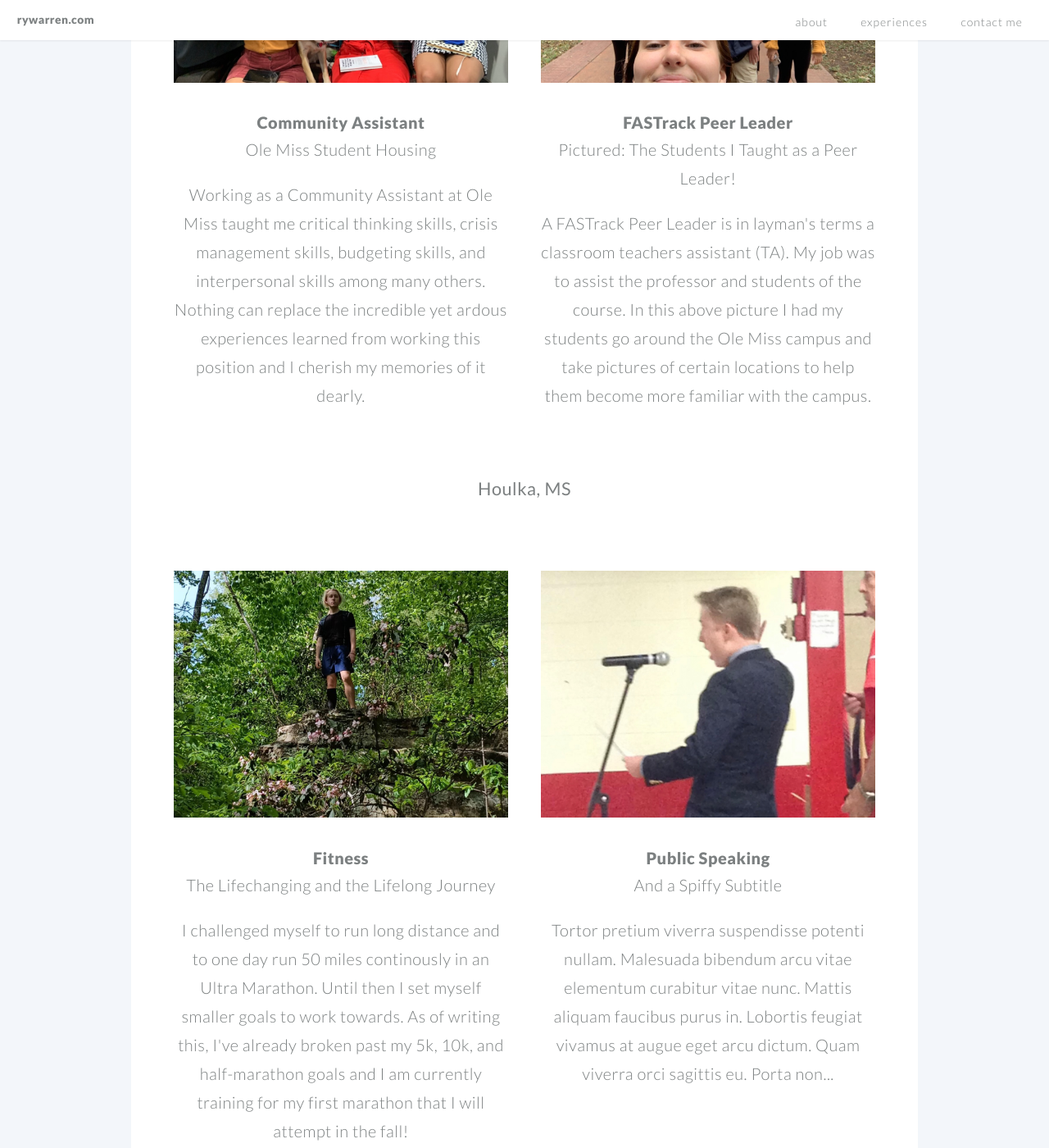
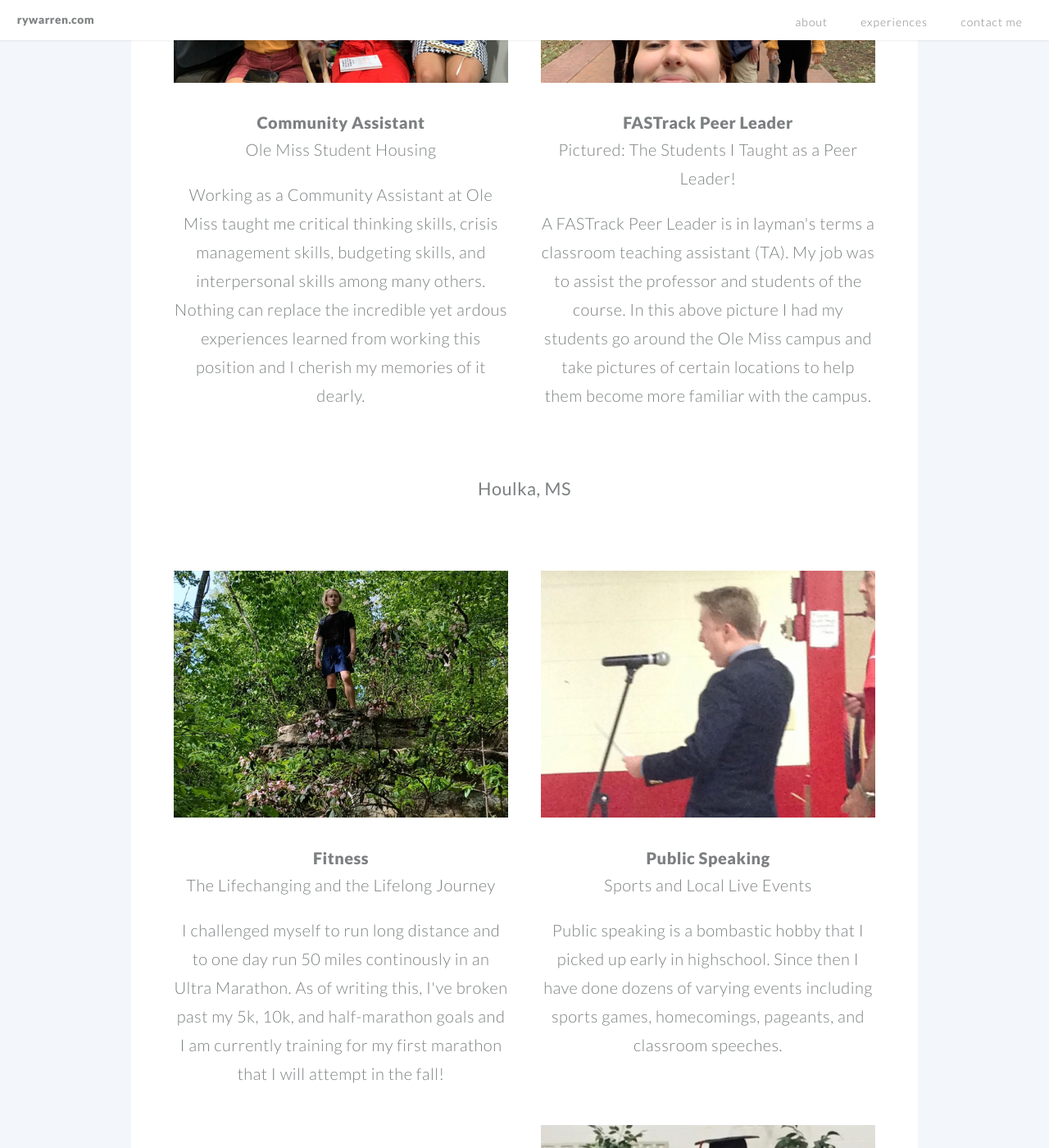
Before and after one commit to RyWarren/RyWarren.github.io, a Jekyll site: the page built from index.md, in a window 1280 px wide and 1400 px high, scrolled down 3056 px. Shown: the whole window at 82% size. Built offline with Jekyll 4.4.1, drawn with Linux system fonts in a browser that asks for light colours; some of the changed text lies outside the part shown.

Commit message:
twenty-second commit

```diff
--- a/_includes/example2.html
+++ b/_includes/example2.html
@@ -1,3 +1,3 @@
 <h1><a href="#">The RFID Project</a></h1>
-<h2>Pictured: A MaxiProx 5375 Rigged to a Battery Pack and an ESPKey<h2>
+<h2>MaxiProx 5375 Rigged to a Battery Pack and an ESPKey<h2>
 <p>The RFID Project is a project I took up my third year of college when I became interested in electrical engineering and cyber security. I spent approximately six months studying about RFID technologies and constructing RFID reading gadgets in-between my classes.</p>
--- a/_includes/example4.html
+++ b/_includes/example4.html
@@ -1,3 +1,3 @@
 <h1><a href="#">FASTrack Peer Leader</a></h1>
 <h2>Pictured: The Students I Taught as a Peer Leader!<h2>
-<p>A FASTrack Peer Leader is in layman's terms a classroom teachers assistant (TA). My job was to assist the professor and students of the course. In this above picture I had my students go around the Ole Miss campus and take pictures of certain locations to help them become more familiar with the campus.</p>
+<p>A FASTrack Peer Leader is in layman's terms a classroom teaching assistant (TA). My job was to assist the professor and students of the course. In this above picture I had my students go around the Ole Miss campus and take pictures of certain locations to help them become more familiar with the campus.</p>
--- a/_includes/example5.html
+++ b/_includes/example5.html
@@ -1,3 +1,3 @@
 <h1><a href="#">Fitness</a></h1>
 <h2>The Lifechanging and the Lifelong Journey<h2>
-<p>I challenged myself to run long distance and to one day run 50 miles continously in an Ultra Marathon. Until then I set myself smaller goals to work towards. As of writing this, I've already broken past my 5k, 10k, and half-marathon goals and I am currently training for my first marathon that I will attempt in the fall! </p>
+<p>I challenged myself to run long distance and to one day run 50 miles continously in an Ultra Marathon. As of writing this, I've broken past my 5k, 10k, and half-marathon goals and I am currently training for my first marathon that I will attempt in the fall! </p>
--- a/_includes/example6.html
+++ b/_includes/example6.html
@@ -1,3 +1,3 @@
 <h1><a href="#">Public Speaking</a></h1>
-<h2>And a Spiffy Subtitle<h2>
-<p>Tortor pretium viverra suspendisse potenti nullam. Malesuada bibendum arcu vitae elementum curabitur vitae nunc. Mattis aliquam faucibus purus in. Lobortis feugiat vivamus at augue eget arcu dictum. Quam viverra orci sagittis eu. Porta non...</p>
+<h2>Sports and Local Live Events<h2>
+<p>Public speaking is a bombastic hobby that I picked up early in highschool. Since then I have done dozens of varying events including sports games, homecomings, pageants, and classroom speeches.</p>
--- a/_includes/example7.html
+++ b/_includes/example7.html
@@ -1,3 +1,3 @@
 <h1><a href="#">Academics</a></h1>
-<h2>And a Spiffy Subtitle<h2>
-<p>Tortor pretium viverra suspendisse potenti nullam. Malesuada bibendum arcu vitae elementum curabitur vitae nunc. Mattis aliquam faucibus purus in. Lobortis feugiat vivamus at augue eget arcu dictum. Quam viverra orci sagittis eu. Porta non...</p>
+<h2>Pictured: My Valedictorian Speech<h2>
+<p>Academics has been an integral part of my life since I was a child. I was Valedictorian and Star Student in highschool. I have a genuine curiosity for all things in life and my lifelong goal is to collect as many degrees as possible. I love to learn and to take on the next challenge!</p>
--- a/_includes/example8.html
+++ b/_includes/example8.html
@@ -1,3 +1,3 @@
 <h1><a href="#">ECM Chickasaw Representative</a></h1>
-<h2>And a Spiffy Subtitle<h2>
-<p>Tortor pretium viverra suspendisse potenti nullam. Malesuada bibendum arcu vitae elementum curabitur vitae nunc. Mattis aliquam faucibus purus in. Lobortis feugiat vivamus at augue eget arcu dictum. Quam viverra orci sagittis eu. Porta non...</p>
+<h2>Pictured: Representative Gregg Harper and Me at DC<h2>
+<p>I was honored with being Chickasaw County's ECM Representative in 2017. It awarded me the unique oppurtunity to travel to the state and national capitals and meet various congressmen. Later I was awarded the ECM Chairman Finalist Award where I placed among the top five youth leaders in the state.</p>
```
